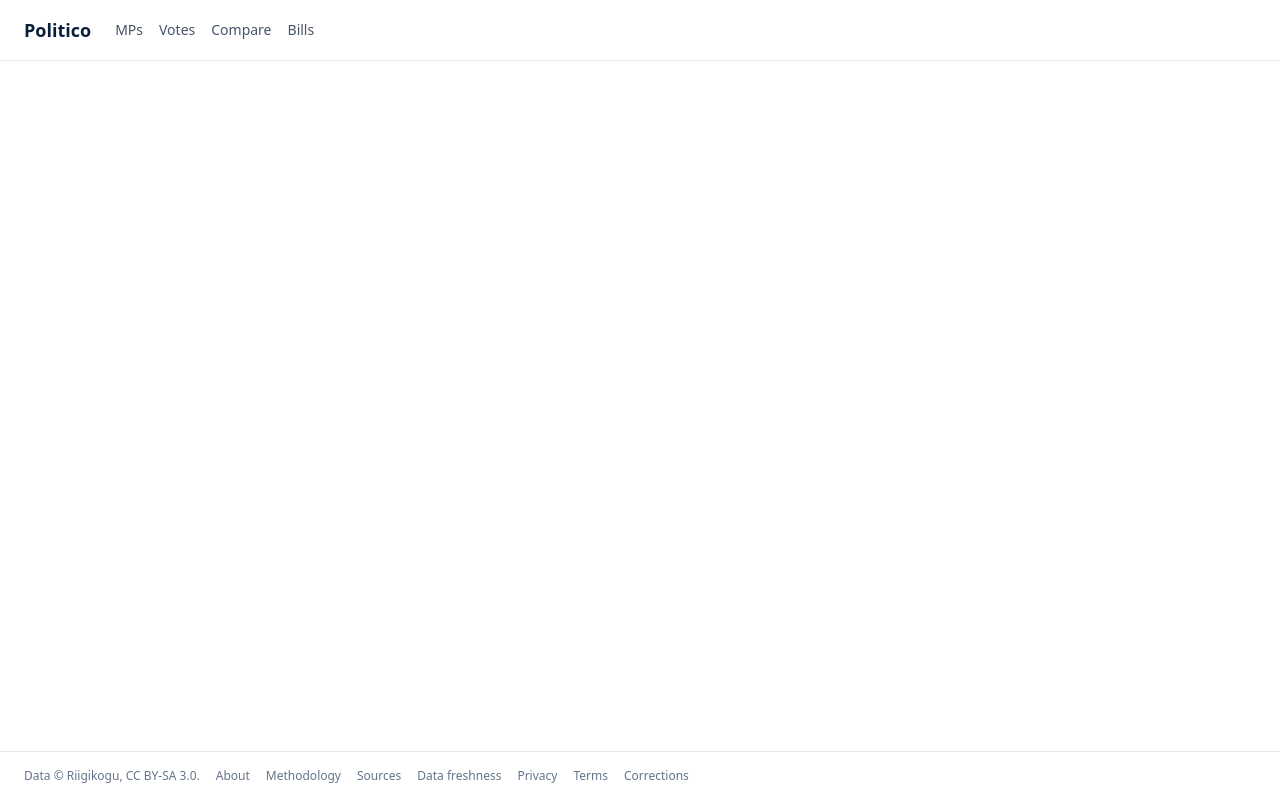
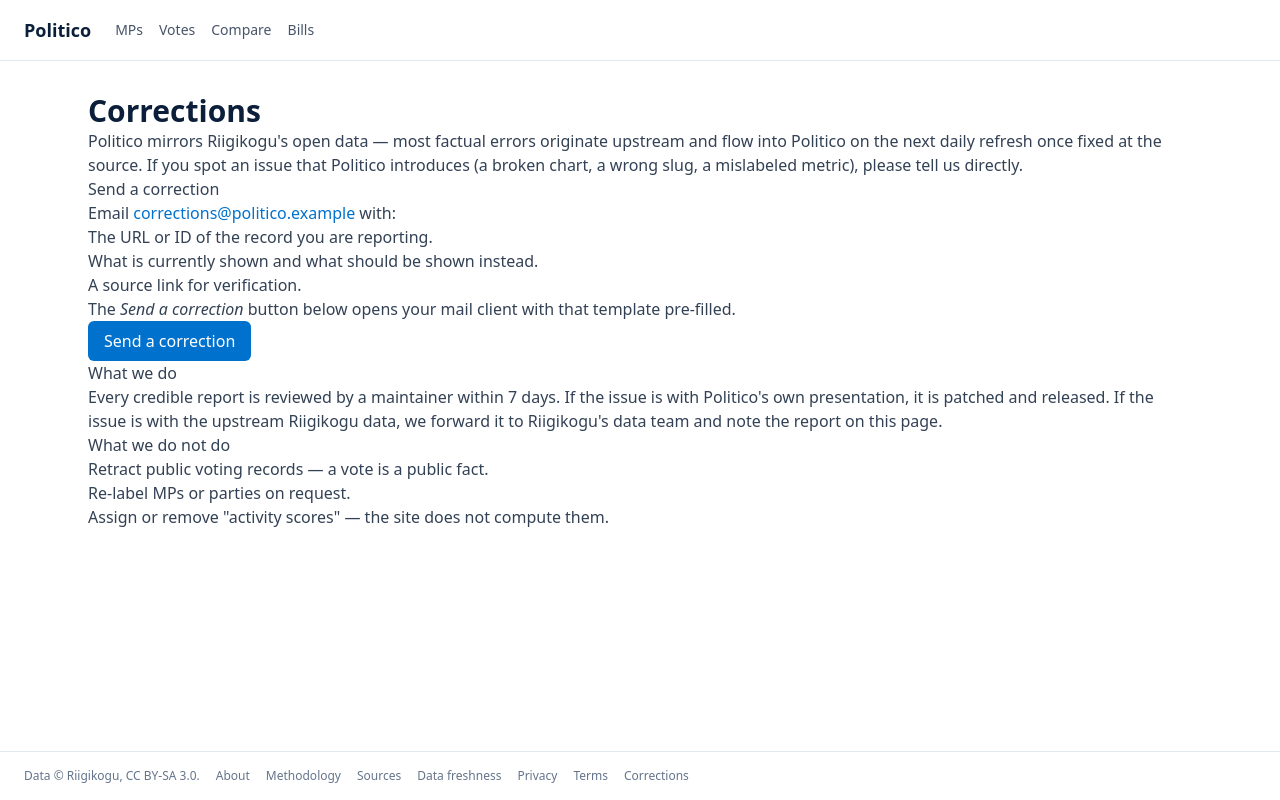
Before and after one commit to DefinitelyN0tMe/riigiluup, a React (Vite) app in the folder frontend/: page /corrections in a window 1280 px wide. Built offline with nearby package versions, Linux system fonts and the light colour scheme.

Commit message:
feat(web): /corrections info page with mailto template

```diff
--- a/frontend/src/App.tsx
+++ b/frontend/src/App.tsx
@@ -16,6 +16,7 @@ import SourcesPage from "./pages/static/SourcesPage";
 import PrivacyPage from "./pages/static/PrivacyPage";
 import TermsPage from "./pages/static/TermsPage";
 import DataStatusPage from "./pages/static/DataStatusPage";
+import CorrectionsPage from "./pages/static/CorrectionsPage";
 
 export default function App() {
   return (
@@ -48,6 +49,7 @@ export default function App() {
           <Route path="/privacy" element={<PrivacyPage />} />
           <Route path="/terms" element={<TermsPage />} />
           <Route path="/data-status" element={<DataStatusPage />} />
+          <Route path="/corrections" element={<CorrectionsPage />} />
         </Routes>
       </main>
       <footer className="border-t border-slate-200 px-6 py-4 text-xs text-slate-500 flex flex-wrap gap-x-4 gap-y-1">
@@ -58,7 +60,7 @@ export default function App() {
         <Link to="/data-status" className="hover:text-estonia">Data freshness</Link>
         <Link to="/privacy" className="hover:text-estonia">Privacy</Link>
         <Link to="/terms" className="hover:text-estonia">Terms</Link>
-        <a href="mailto:corrections@politico.example" className="hover:text-estonia">Corrections</a>
+        <Link to="/corrections" className="hover:text-estonia">Corrections</Link>
       </footer>
     </div>
   );
--- /dev/null
+++ b/frontend/src/config.ts
@@ -0,0 +1,4 @@
+/** Central place for site-wide constants. Values read from env at build time. */
+export const CORRECTIONS_EMAIL =
+    (import.meta.env.VITE_CORRECTIONS_EMAIL as string | undefined)
+    ?? "corrections@politico.example";
--- /dev/null
+++ b/frontend/src/pages/static/CorrectionsPage.tsx
@@ -0,0 +1,57 @@
+import { CORRECTIONS_EMAIL } from "../../config";
+
+export default function CorrectionsPage() {
+  const subject = encodeURIComponent("Politico correction");
+  const body = encodeURIComponent(
+      "Which record is wrong? (URL or ID)\n\n" +
+      "What is the correction?\n\n" +
+      "Where can we verify (Riigikogu link or other official source)?\n\n" +
+      "Your name (optional):\n"
+  );
+  const mailto = `mailto:${CORRECTIONS_EMAIL}?subject=${subject}&body=${body}`;
+  return (
+    <article className="prose max-w-none text-slate-700">
+      <h1 className="text-3xl font-semibold text-ink">Corrections</h1>
+      <p>
+        Politico mirrors Riigikogu's open data — most factual errors originate
+        upstream and flow into Politico on the next daily refresh once fixed at
+        the source. If you spot an issue that Politico introduces (a broken
+        chart, a wrong slug, a mislabeled metric), please tell us directly.
+      </p>
+      <h2>Send a correction</h2>
+      <p>
+        Email <a href={mailto} className="text-estonia hover:underline">{CORRECTIONS_EMAIL}</a> with:
+      </p>
+      <ol>
+        <li>The URL or ID of the record you are reporting.</li>
+        <li>What is currently shown and what should be shown instead.</li>
+        <li>A source link for verification.</li>
+      </ol>
+      <p>
+        The <em>Send a correction</em> button below opens your mail client with
+        that template pre-filled.
+      </p>
+      <p>
+        <a
+          href={mailto}
+          className="inline-flex items-center px-4 py-2 rounded-md bg-estonia text-white hover:bg-blue-700 no-underline"
+        >
+          Send a correction
+        </a>
+      </p>
+      <h2>What we do</h2>
+      <p>
+        Every credible report is reviewed by a maintainer within 7 days. If the
+        issue is with Politico's own presentation, it is patched and released.
+        If the issue is with the upstream Riigikogu data, we forward it to
+        Riigikogu's data team and note the report on this page.
+      </p>
+      <h2>What we do not do</h2>
+      <ul>
+        <li>Retract public voting records — a vote is a public fact.</li>
+        <li>Re-label MPs or parties on request.</li>
+        <li>Assign or remove "activity scores" — the site does not compute them.</li>
+      </ul>
+    </article>
+  );
+}
```
